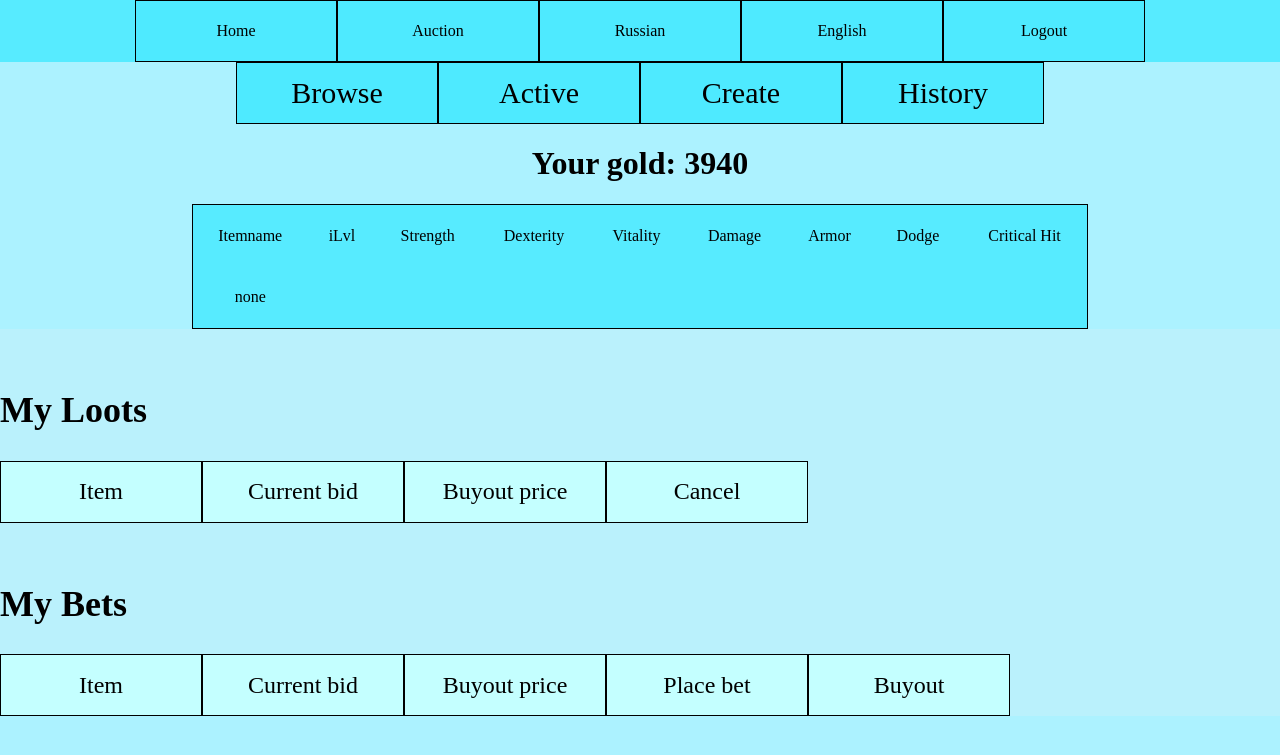
After one commit to SanjaLV/WEB_II, a Django app: page /en/auction/my in a window 1280 px wide. The commit adds this page. Shown: the top 755 px of the page. Run offline with Django 3.2, Linux system fonts and the light colour scheme; a user stored in the database is signed in; data comes from the database, SQL or seed files in the repository; both versions use the stored data as it was after the commit; data that the repository does not hold is empty.

Commit message:
Active done

```diff
--- a/WEB/settings.py
+++ b/WEB/settings.py
@@ -25,7 +25,7 @@ SECRET_KEY = 'o&$yy@=1p24sv1t(jc8+#=qy#+t=jaiu!cq(fq_y7^oywjw4q7'
 # SECURITY WARNING: don't run with debug turned on in production!
 DEBUG = True
 
-ALLOWED_HOSTS = ['localhost']
+ALLOWED_HOSTS = ['95.68.79.176', 'localhost']
 
 
 # Application definitionm
--- a/main/GameLogic.py
+++ b/main/GameLogic.py
@@ -130,7 +130,7 @@ class LocalLoot:
         self.biddable = loot.biddable
         self.buy_out = loot.buy_out
         self.next_bid = loot.next_bid
-        self.item_id = None
+        self.item_id = LocalItem(loot.item_id)
 
 class LocalHistory:
     def __init__(self, AH):
@@ -145,8 +145,9 @@ class LocalBet:
         self.pk = bet.pk
         self.loot_pk = bet.loot_id.pk
         self.active = bet.active
-        self.next_bet = bet.next_bid
-        self.buy_out = bet.buy_out
+        self.next_bet = bet.loot_id.next_bid
+        self.buy_out = bet.loot_id.buy_out
+        self.item = LocalItem(bet.loot_id.item_id)
 
 
 def ValidateItem(char, item, inUsed=True):
@@ -373,7 +374,6 @@ def doFilter(COOKIES):
                 ok = False
         if ok:
             y = LocalLoot(x)
-            y.item_id = item
             res.append(y)
 
     return res, values
--- a/main/views.py
+++ b/main/views.py
@@ -11,7 +11,7 @@ from django.http import HttpResponseForbidden
 
 # Create your views here.
 from main.GameLogic import GENERATE_NEW_ITEM, LocalItem, ValidateItem, RemoveItem, EquipItem, ProcessLoots, SellLoot, \
-    doFilter, RemoveActiveBet, LocalHistory
+    doFilter, RemoveActiveBet, LocalHistory, LocalLoot, LocalBet
 from main.models import Character, Item, Loot, Bid, AuctionLog
 
 
@@ -172,9 +172,16 @@ def AuctionActive(request):
         loots = Loot.objects.filter(character_id=char.pk).filter(active=True)
         bets = Bid.objects.filter(character_id=char.pk)
 
-        context = {'loots': loots, 'bets': bets}
+        local_loots = []
+        for x in loots:
+            local_loots.append(LocalLoot(x))
+        local_bets = []
+        for x in bets:
+            local_bets.append(LocalBet(x))
 
-        return render(request, 'auction_active.html', context=context)
+        context = {'loots': local_loots, 'bets': local_bets, 'char': char}
+
+        return render(request, 'auction/auction_active.html', context=context)
     else:
         return HttpResponseForbidden()
 
@@ -206,7 +213,6 @@ def AuctionFed(request):
         for x in logs:
             local_log.append(LocalHistory(x))
 
-        print(local_log)
         context = {'logs': local_log, 'char': char}
 
         return render(request, 'auction/auction_log.html', context=context)
--- /dev/null
+++ b/templates/auction/auction_active.html
@@ -0,0 +1,124 @@
+{% extends "auction/Auction.html" %}
+{% load i18n %}
+
+
+{% block script %}
+
+    {% include "items/Script.js" %}
+    {% include "items/on_click_do_nothing.js" %}
+
+    {% for x in loots %}
+        {% include "items/item_js.js" with item=x.item_id only %}
+    {% endfor %}
+    {% for x in bets %}
+        {% include "items/item_js.js" with item=x.item %}
+    {% endfor %}
+
+    {% include "auction/bet_buy.js" %}
+
+{% endblock %}
+
+{% block main %}
+
+    {% include "items/stat_table.html" %}
+
+    <div class="main">
+
+        <div class="lots">
+            <div class="head">
+                <h2>My Loots</h2>
+            </div>
+            <div class="head">
+                <div class="info">
+                    Item
+                </div>
+                <div class="info">
+                    Current bid
+                </div>
+                <div class="info">
+                    Buyout price
+                </div>
+                <div class="info">
+                    Cancel
+                </div>
+
+            </div>
+            {% for x in loots %}
+                <div class="head">
+                    <div class="info">
+                        {% include "items/item_small.html" with item=x.item_id %}
+                    </div>
+                    <div class="info">
+                        {% if x.biddable == True %}
+                            {{ x.next_bid }}
+                        {% else %}
+                            ----
+                        {% endif %}
+                    </div>
+                    <div class="info">
+                        {{ x.buy_out }}
+                    </div>
+                    <div class="info">
+                        <div class="butt" onclick="Cancel({{ x.pk }}"> Cancel </div>
+                    </div>
+                </div>
+            {% endfor %}
+        </div>
+    </div>
+    <div class="main">
+        <div class="lots">
+            <div class="head">
+                <h2>My Bets</h2>
+            </div>
+            <div class="head">
+                <div class="info">
+                    Item
+                </div>
+                <div class="info">
+                    Current bid
+                </div>
+                <div class="info">
+                    Buyout price
+                </div>
+                <div class="info">
+                    Place bet
+                </div>
+                <data class="info">
+                    Buyout
+                </data>
+            </div>
+
+            {% for x in bets %}
+                <div class="head">
+                    <div class="info">
+                        {% include "items/item_small.html" with item=x.item only %}
+                    </div>
+                    <div class="info">
+                        {% if x.active == True %}
+                            <font color="green">
+                                {{ x.next_bet }}
+                            </font>
+                        {% else %}
+                            <font color="red">
+                                {{ x.next_bet }}
+                            </font>
+                        {% endif %}
+
+                    </div>
+                    <div class="info">
+                        {{ x.buy_out }}
+                    </div>
+                    <div class="info">
+                        <div class="butt" onclick="MakeBet({{ x.loot_pk }})"> <b> Place bet </b> </div>
+                    </div>
+                    <div class="info">
+                        <div class="butt" onclick="BuyItem({{ x.loot_pk }})"><b>Buyout</b></div>
+                    </div>
+                </div>
+            {% endfor %}
+
+
+        </div>
+    </div>
+
+{% endblock %}
--- /dev/null
+++ b/templates/auction/bet_buy.js
@@ -0,0 +1,9 @@
+function MakeBet(loot_id) {
+        str = "/auction/bet/" + loot_id;
+        window.location = str;
+}
+
+function BuyItem(loot_id) {
+        str = "/auction/buy/" + loot_id;
+        window.location = str;
+}
```
Also changed, not shown: templates/auction/BrowseAuction.html (+1 -10 lines), db.sqlite3.
